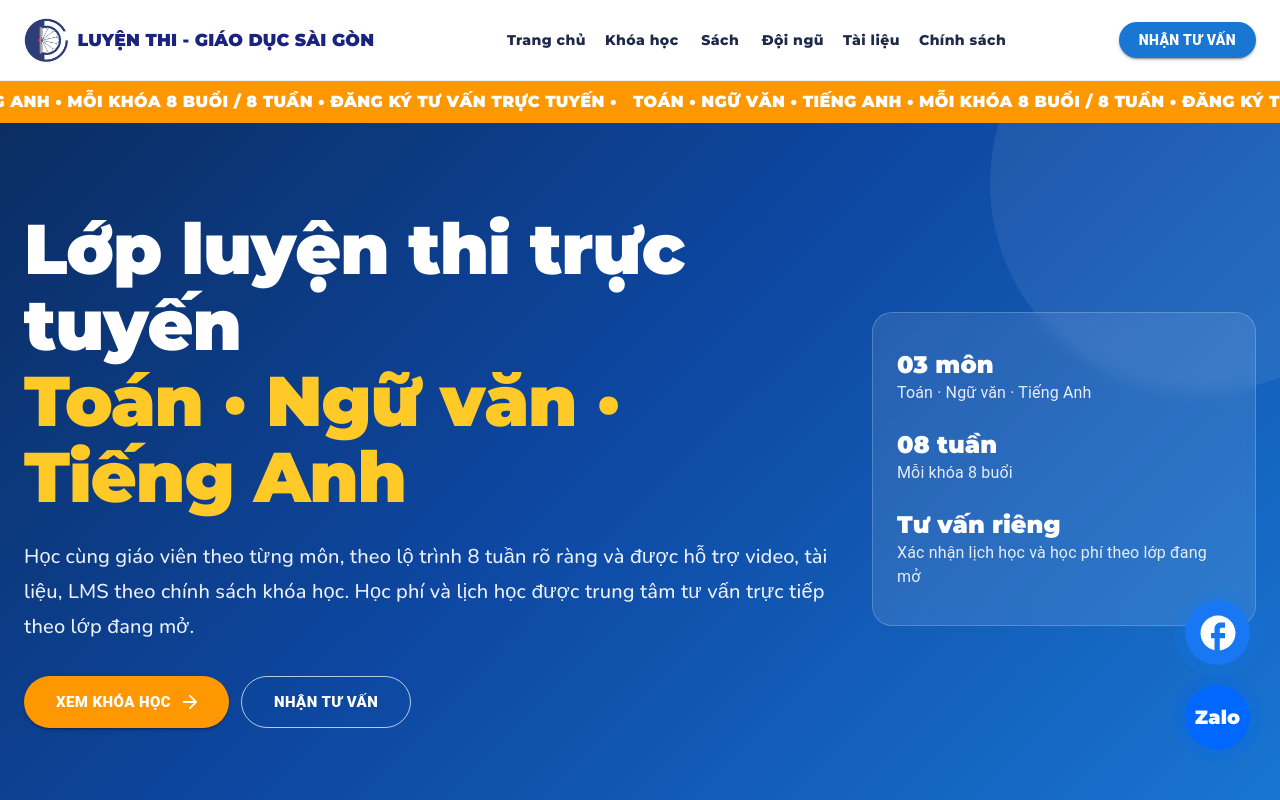
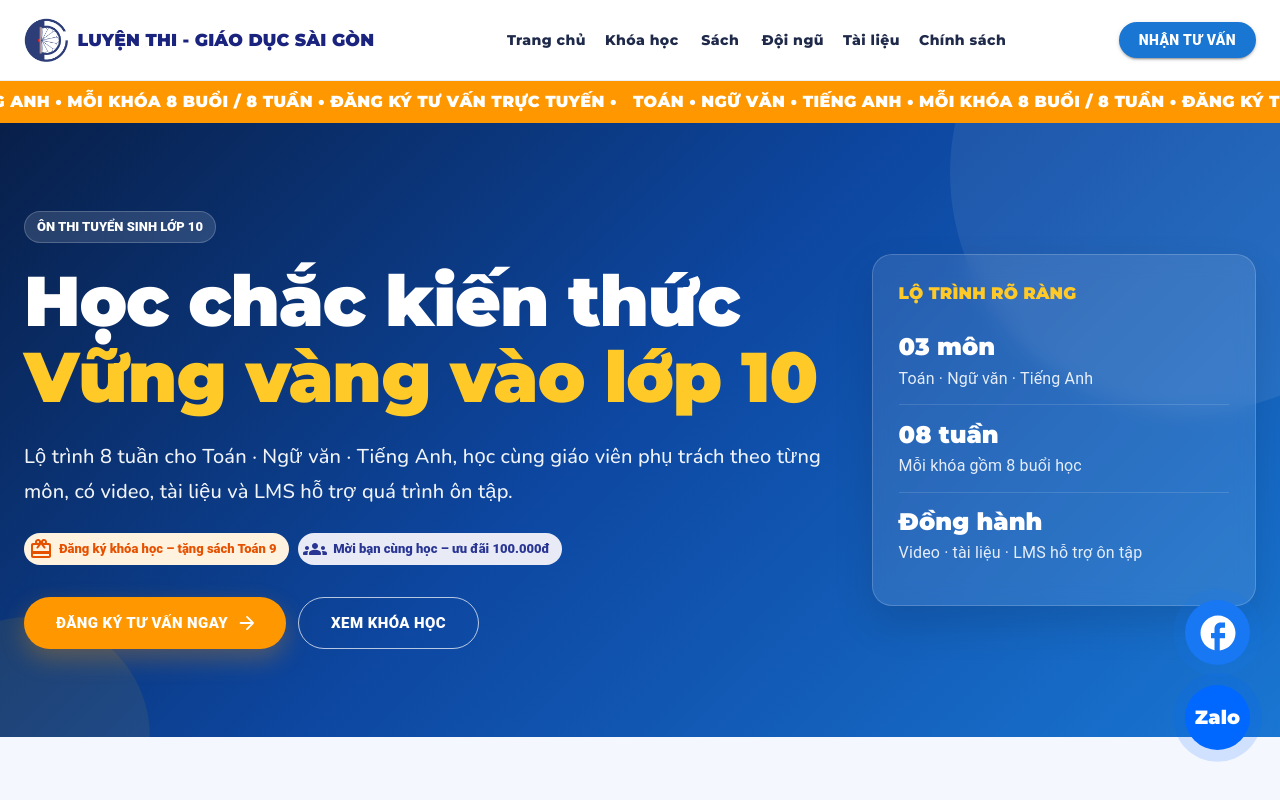
Before and after one commit to khanhu2805/luyen-thi-gdsg, a Next.js app: page / in a window 1280 px wide. Shown: the top 800 px of the page. Built offline with nearby package versions, Linux system fonts and the light colour scheme.

Commit message:
Polish homepage hero for parents and students

```diff
--- a/app/components/trang-chu/HeroSection.tsx
+++ b/app/components/trang-chu/HeroSection.tsx
@@ -3,12 +3,15 @@
 import {
   Box,
   Button,
+  Chip,
   Container,
   Grid,
   Stack,
   Typography,
 } from '@mui/material';
 import ArrowForwardRoundedIcon from '@mui/icons-material/ArrowForwardRounded';
+import CardGiftcardRoundedIcon from '@mui/icons-material/CardGiftcardRounded';
+import GroupsRoundedIcon from '@mui/icons-material/GroupsRounded';
 import Link from 'next/link';
 
 const fontHeader = "'Montserrat', sans-serif";
@@ -21,37 +24,61 @@ export default function HeroSection() {
         position: 'relative',
         overflow: 'hidden',
         color: 'white',
-        background: 'linear-gradient(135deg, #0b2d62 0%, #0d47a1 46%, #1976d2 100%)',
+        background: 'linear-gradient(135deg, #081f49 0%, #0d47a1 48%, #1976d2 100%)',
       }}
     >
       <Box
         sx={{
           position: 'absolute',
-          width: 420,
-          height: 420,
+          width: 480,
+          height: 480,
           borderRadius: '50%',
-          right: -130,
-          top: -150,
+          right: -150,
+          top: -190,
           bgcolor: 'rgba(255,255,255,.07)',
         }}
       />
+      <Box
+        sx={{
+          position: 'absolute',
+          width: 240,
+          height: 240,
+          borderRadius: '50%',
+          left: -90,
+          bottom: -120,
+          bgcolor: 'rgba(255,193,7,.08)',
+        }}
+      />
+
       <Container maxWidth="xl" sx={{ py: { xs: 8, md: 11 }, position: 'relative', zIndex: 1 }}>
         <Grid container spacing={5} sx={{ alignItems: 'center' }}>
           <Grid size={{ xs: 12, md: 8 }}>
+            <Chip
+              label="ÔN THI TUYỂN SINH LỚP 10"
+              sx={{
+                mb: 2.5,
+                bgcolor: 'rgba(255,255,255,.13)',
+                color: 'white',
+                border: '1px solid rgba(255,255,255,.2)',
+                fontWeight: 900,
+              }}
+            />
+
             <Typography
               variant="h1"
               sx={{
                 fontFamily: fontHeader,
                 fontWeight: 900,
-                fontSize: { xs: '2.5rem', sm: '3.3rem', md: '4.4rem' },
+                fontSize: { xs: '2.45rem', sm: '3.3rem', md: '4.4rem' },
                 lineHeight: 1.08,
               }}
             >
-              Lớp luyện thi trực tuyến
+              Học chắc kiến thức
               <Box component="span" sx={{ display: 'block', color: '#ffca28' }}>
-                Toán · Ngữ văn · Tiếng Anh
+                Vững vàng vào lớp 10
               </Box>
             </Typography>
+
             <Typography
               variant="h6"
               sx={{
@@ -59,18 +86,44 @@ export default function HeroSection() {
                 mt: 3,
                 maxWidth: 820,
                 lineHeight: 1.75,
-                opacity: 0.92,
+                opacity: 0.94,
               }}
             >
-              Học cùng giáo viên theo từng môn, theo lộ trình 8 tuần rõ ràng và
-              được hỗ trợ video, tài liệu, LMS theo chính sách khóa học. Học phí
-              và lịch học được trung tâm tư vấn trực tiếp theo lớp đang mở.
+              Lộ trình 8 tuần cho Toán · Ngữ văn · Tiếng Anh, học cùng giáo viên phụ trách
+              theo từng môn, có video, tài liệu và LMS hỗ trợ quá trình ôn tập.
             </Typography>
+
+            <Stack
+              direction={{ xs: 'column', sm: 'row' }}
+              spacing={1.2}
+              sx={{ mt: 3, flexWrap: 'wrap', rowGap: 1.2 }}
+            >
+              <Chip
+                icon={<CardGiftcardRoundedIcon />}
+                label="Đăng ký khóa học – tặng sách Toán 9"
+                sx={{
+                  bgcolor: '#fff3e0',
+                  color: '#e65100',
+                  fontWeight: 900,
+                  '& .MuiChip-icon': { color: '#e65100' },
+                }}
+              />
+              <Chip
+                icon={<GroupsRoundedIcon />}
+                label="Mời bạn cùng học – ưu đãi 100.000đ"
+                sx={{
+                  bgcolor: '#e8eaf6',
+                  color: '#283593',
+                  fontWeight: 900,
+                  '& .MuiChip-icon': { color: '#283593' },
+                }}
+              />
+            </Stack>
 
             <Stack direction={{ xs: 'column', sm: 'row' }} spacing={1.5} sx={{ mt: 4 }}>
               <Button
                 component={Link}
-                href="/khoa-hoc"
+                href="/#form-dang-ky"
                 variant="contained"
                 size="large"
                 endIcon={<ArrowForwardRoundedIcon />}
@@ -80,14 +133,15 @@ export default function HeroSection() {
                   py: 1.5,
                   bgcolor: '#ff9800',
                   fontWeight: 900,
+                  boxShadow: '0 10px 24px rgba(255,152,0,.28)',
                   '&:hover': { bgcolor: '#f57c00' },
                 }}
               >
-                Xem khóa học
+                Đăng ký tư vấn ngay
               </Button>
               <Button
                 component={Link}
-                href="/#form-dang-ky"
+                href="/khoa-hoc"
                 variant="outlined"
                 size="large"
                 sx={{
@@ -103,7 +157,7 @@ export default function HeroSection() {
                   },
                 }}
               >
-                Nhận tư vấn
+                Xem khóa học
               </Button>
             </Stack>
           </Grid>
@@ -111,23 +165,42 @@ export default function HeroSection() {
           <Grid size={{ xs: 12, md: 4 }}>
             <Box
               sx={{
-                p: 3,
+                p: 3.2,
                 borderRadius: 5,
                 bgcolor: 'rgba(255,255,255,.10)',
-                border: '1px solid rgba(255,255,255,.20)',
-                backdropFilter: 'blur(8px)',
+                border: '1px solid rgba(255,255,255,.18)',
+                backdropFilter: 'blur(10px)',
+                boxShadow: '0 18px 40px rgba(0,0,0,.12)',
               }}
             >
+              <Typography
+                sx={{
+                  fontFamily: fontHeader,
+                  fontWeight: 900,
+                  fontSize: '1.05rem',
+                  color: '#ffca28',
+                  mb: 1.5,
+                }}
+              >
+                LỘ TRÌNH RÕ RÀNG
+              </Typography>
+
               {[
                 ['03 môn', 'Toán · Ngữ văn · Tiếng Anh'],
-                ['08 tuần', 'Mỗi khóa 8 buổi'],
-                ['Tư vấn riêng', 'Xác nhận lịch học và học phí theo lớp đang mở'],
-              ].map(([value, label]) => (
-                <Box key={value} sx={{ py: 1.5 }}>
+                ['08 tuần', 'Mỗi khóa gồm 8 buổi học'],
+                ['Đồng hành', 'Video · tài liệu · LMS hỗ trợ ôn tập'],
+              ].map(([value, label], index) => (
+                <Box
+                  key={value}
+                  sx={{
+                    py: 1.7,
+                    borderTop: index === 0 ? 'none' : '1px solid rgba(255,255,255,.13)',
+                  }}
+                >
                   <Typography variant="h5" sx={{ fontFamily: fontHeader, fontWeight: 900 }}>
                     {value}
                   </Typography>
-                  <Typography sx={{ opacity: 0.88 }}>{label}</Typography>
+                  <Typography sx={{ opacity: 0.88, mt: 0.4 }}>{label}</Typography>
                 </Box>
               ))}
             </Box>
```
